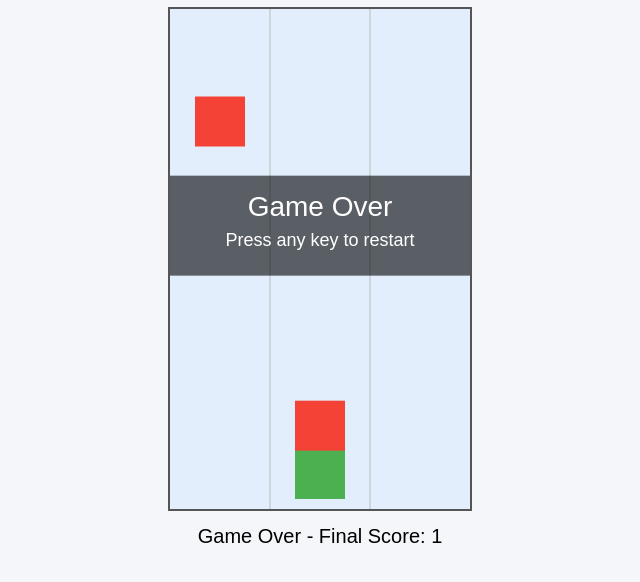
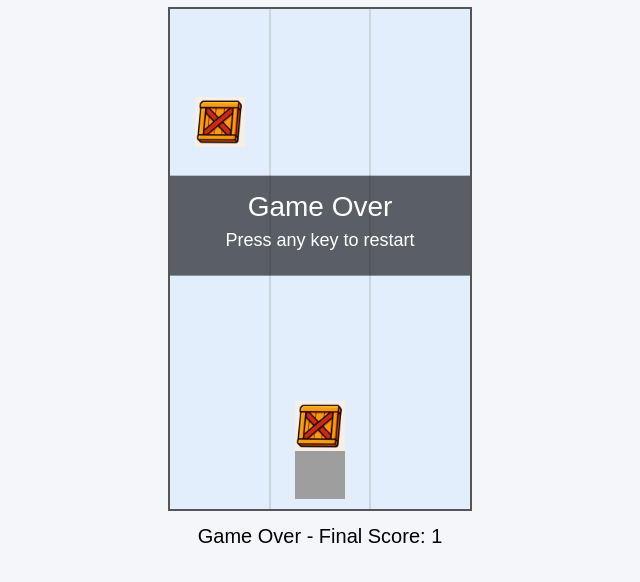
Before and after one commit to HAMIDFAKHARI/simple-runner-game, a plain HTML site: page index.html in a window 1280 px wide. Shown: the part 70-652 px from the top of the page, without its empty margins (320-960 px from the left). Drawn offline with Linux system fonts and the light colour scheme.

Commit message:
Add 2D graphics: player and obstacle images, update index.html

```diff
--- a/index.html
+++ b/index.html
@@ -54,6 +54,18 @@
       let spawnInterval = 1200; // milliseconds
       let lastTime = 0;
 
+      // Load images for player and obstacles. These images live in the assets
+      // directory next to this HTML file. They replace the simple colored
+      // rectangles used in the basic version and provide a more engaging
+      // visual experience reminiscent of popular endless runner games.
+      const playerImg = new Image();
+      // The player and obstacle images are expected to live in the same
+      // directory as this HTML file when deployed to GitHub. If you place
+      // them inside an `assets` folder, adjust the paths accordingly.
+      playerImg.src = 'player.png';
+      const obstacleImg = new Image();
+      obstacleImg.src = 'obstacle.png';
+
       // Add keyboard event listeners for left/right movement
       document.addEventListener('keydown', (e) => {
         if (gameOver) {
@@ -71,8 +83,14 @@
       function drawPlayer() {
         const x = playerLane * laneWidth + (laneWidth - playerSize) / 2;
         const y = canvas.height - playerSize - 10;
-        ctx.fillStyle = '#4caf50';
-        ctx.fillRect(x, y, playerSize, playerSize);
+        // Draw the player image if it has finished loading. Until then,
+        // fall back to a colored rectangle so the game remains playable.
+        if (playerImg.complete && playerImg.naturalWidth) {
+          ctx.drawImage(playerImg, x, y, playerSize, playerSize);
+        } else {
+          ctx.fillStyle = '#4caf50';
+          ctx.fillRect(x, y, playerSize, playerSize);
+        }
       }
 
       function spawnObstacle() {
@@ -101,10 +119,16 @@
       }
 
       function drawObstacles() {
-        ctx.fillStyle = '#f44336';
         obstacles.forEach((obs) => {
           const x = obs.lane * laneWidth + (laneWidth - obstacleSize) / 2;
-          ctx.fillRect(x, obs.y, obstacleSize, obstacleSize);
+          // Draw the obstacle image if it has finished loading. Otherwise,
+          // use a simple colored square as a fallback.
+          if (obstacleImg.complete && obstacleImg.naturalWidth) {
+            ctx.drawImage(obstacleImg, x, obs.y, obstacleSize, obstacleSize);
+          } else {
+            ctx.fillStyle = '#f44336';
+            ctx.fillRect(x, obs.y, obstacleSize, obstacleSize);
+          }
         });
       }
 
```
Also changed, not shown: obstacle.png (added), 1 other file.
